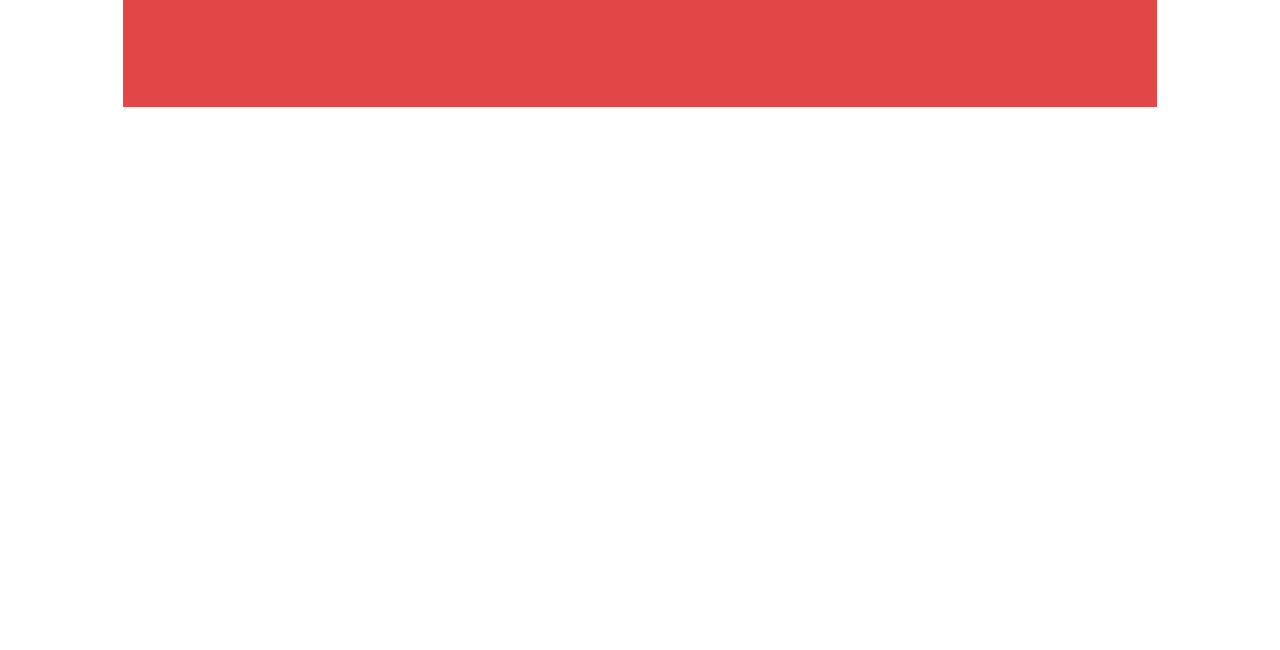
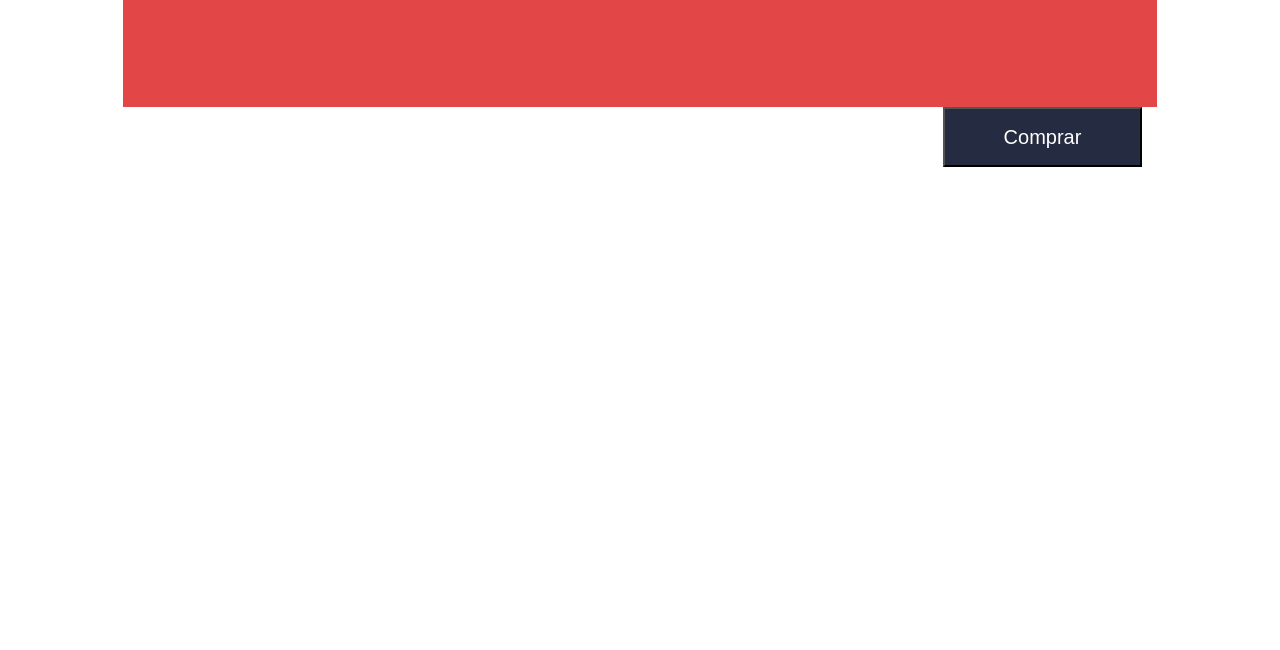
Before and after one commit to emanuelrm/loja-fone, a plain HTML site: page index.html in a window 1280 px wide. Shown: the part 150-800 px from the top of the page. Drawn offline with Linux system fonts and the light colour scheme.

Commit message:
003 - Intermediario

```diff
--- a/header.css
+++ b/header.css
@@ -24,3 +24,25 @@ a {
   color: inherit;
   margin-left: 60px;
 }
+
+.btn-comprar {
+  width: 199px;
+  height: 60px;
+  background-color: #252c41;
+  float: right;
+  margin-right: 130px;
+}
+
+.txt-comprar {
+  width: 78px;
+  height: 22px;
+  font-family: Arial, Helvetica, sans-serif;
+  font-size: 20px;
+  font-weight: normal;
+  font-style: normal;
+  font-stretch: normal;
+  line-height: 1;
+  letter-spacing: normal;
+  text-align: left;
+  color: #fff;
+}
--- a/index.html
+++ b/index.html
@@ -14,5 +14,8 @@
         <a href="http://collabcode.training">Carrinho (10)</a>
       </nav>
     </header>
+    <button class="btn-comprar">
+      <span class="txt-comprar">Comprar</span>
+    </button>
   </body>
 </html>
```
